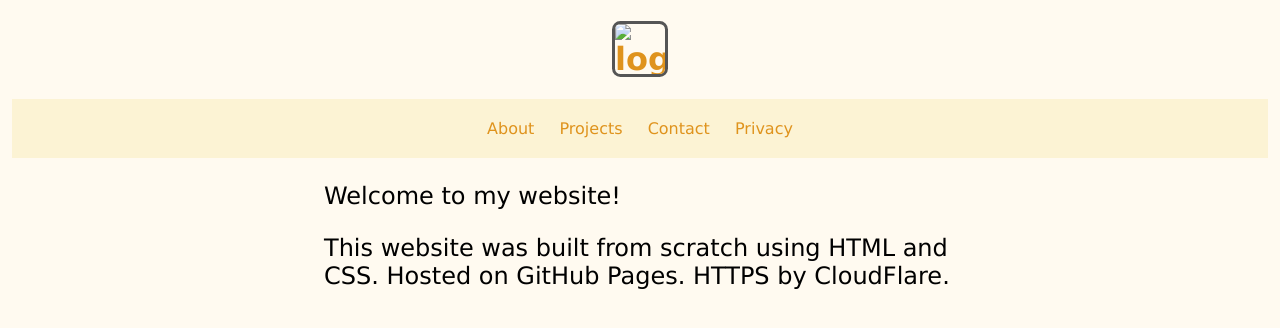
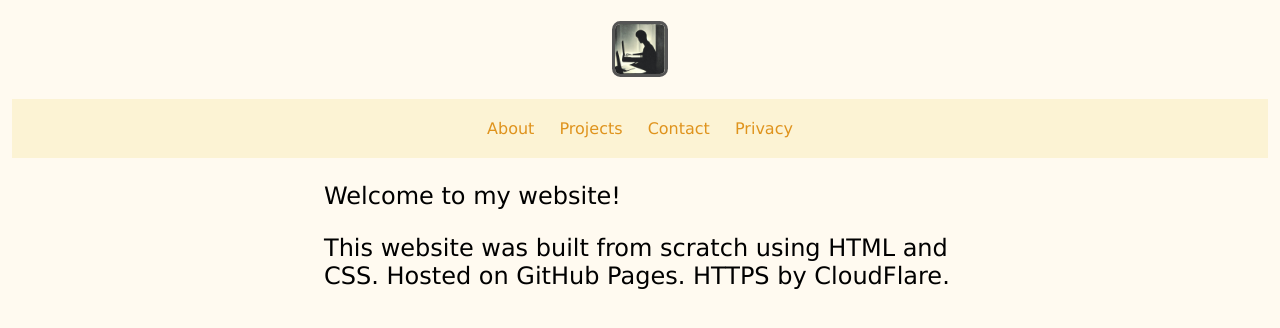
Before and after one commit to simon0h/simon0h.github.io, a Jekyll site: the page built from index.html, in a window 1280 px wide. Shown: the top 328 px of the page. Built offline with Jekyll 4.4.1, drawn with Linux system fonts in a browser that asks for light colours; nearby versions of some CDN libraries.

Commit message:
Corrected favicon file format

```diff
--- a/_layouts/default.html
+++ b/_layouts/default.html
@@ -1,8 +1,8 @@
 <!DOCTYPE html>
 <html lang="en-US">
 <link rel="icon"
-      type="image/png"
-      href="https://simonoh.me/images/favicon.png">
+      type="image/jpg"
+      href="https://simonoh.me/images/favicon.jpg">
 <html>
 
 <head>
@@ -12,7 +12,7 @@
 
 <body>
 	<div>
-		 <h1 title="simonoh.me"><a href="http://simonoh.me"> <img src="https://raw.githubusercontent.com/simon0h/simon0h.github.io/master/images/favicon.png" alt="logo" width="50" height="50"> </a></h1>
+		 <h1 title="simonoh.me"><a href="http://simonoh.me"> <img src="https://raw.githubusercontent.com/simon0h/simon0h.github.io/master/images/favicon.jpg" alt="logo" width="50" height="50"> </a></h1>
  	</div>
 	<div>
 		<ul>
```
